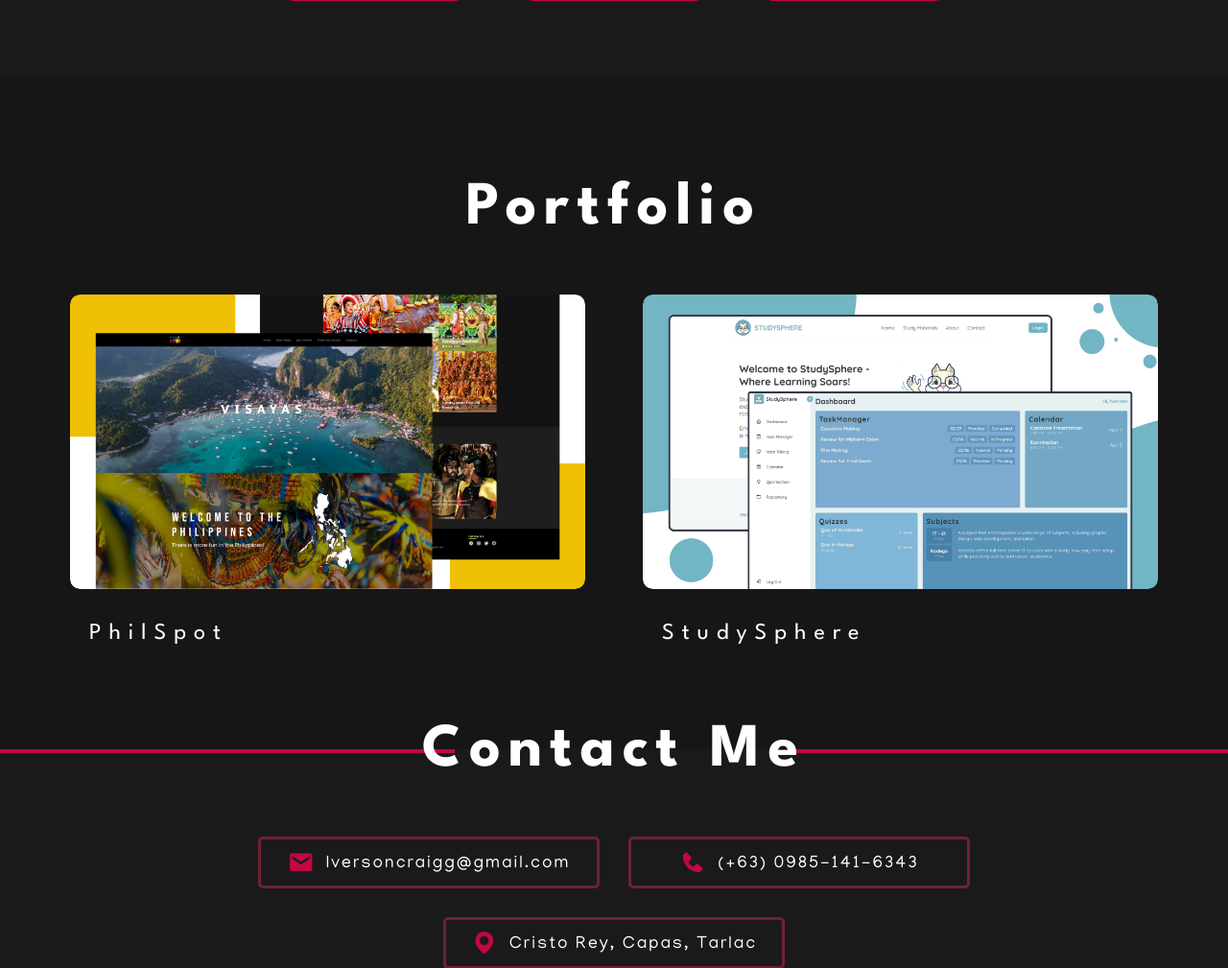
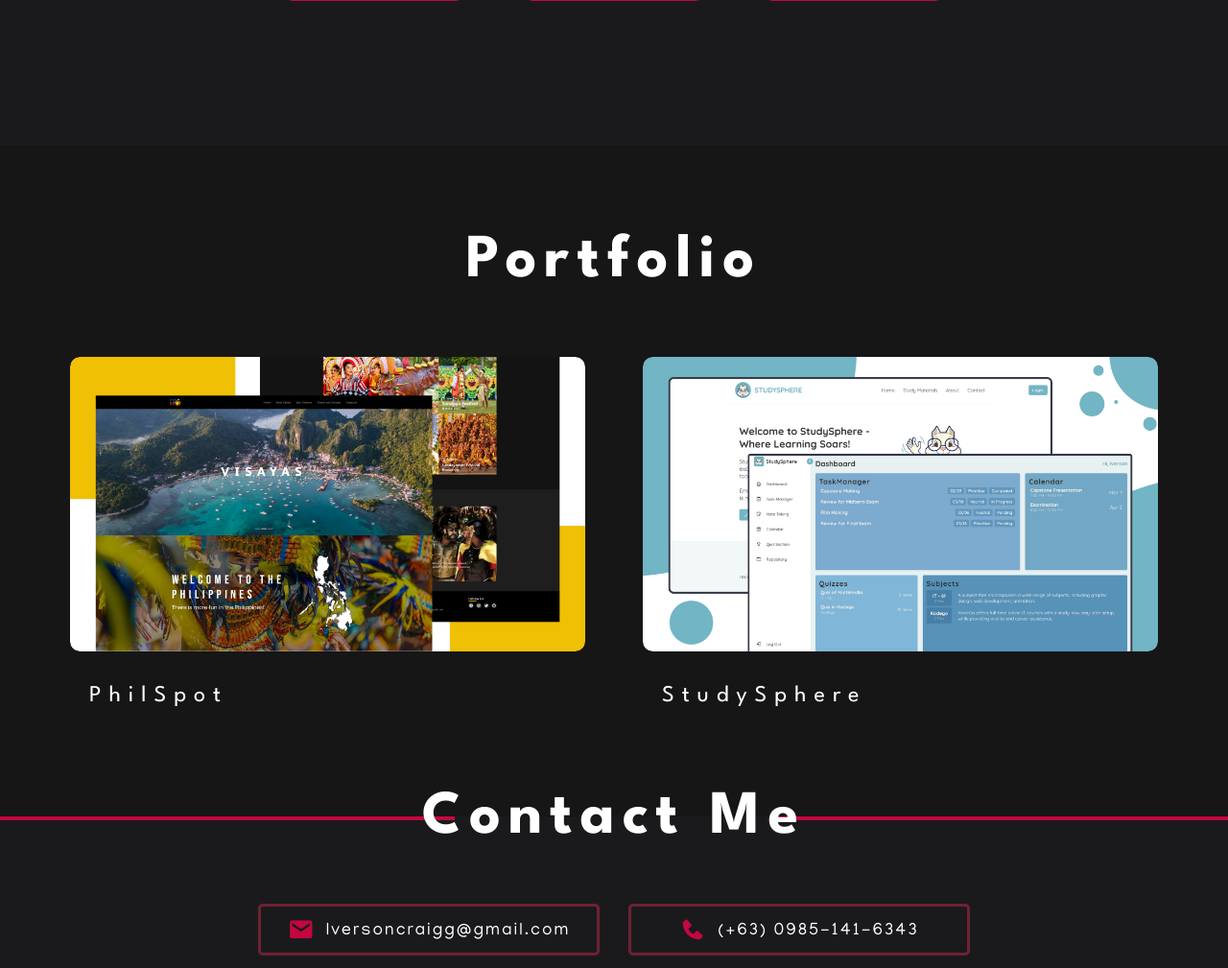
Before and after one commit to Kirukushikun/MyPortfolio, a PHP site: page / in a window 1280 px wide. Shown: the part 2259-3268 px from the top of the page at 96% size. Run offline with PHP 8.4, Linux system fonts and the light colour scheme.

Commit message:
modified:   index.css

```diff
--- a/index.css
+++ b/index.css
@@ -190,6 +190,7 @@ nav .links{
     max-width: 1440px;
     height: 720px;
     margin: auto;
+    margin-bottom: 70px;
 
     display: flex;
     flex-direction: column;
@@ -265,6 +266,7 @@ nav .links{
 }.container4 .portfolio{
     color: white;
     max-width: 1440px;
+    margin-bottom: 20px;
 }
 
 .portfolio h1{
@@ -273,7 +275,7 @@ nav .links{
     font-size: 64px;
     font-weight: bold;
     letter-spacing: 8px;
-    margin-bottom: 60px;
+    margin-bottom: 70px;
 }.portfolio .projects{
     display: grid;
     grid-template-columns: "1fr 1fr";
```
